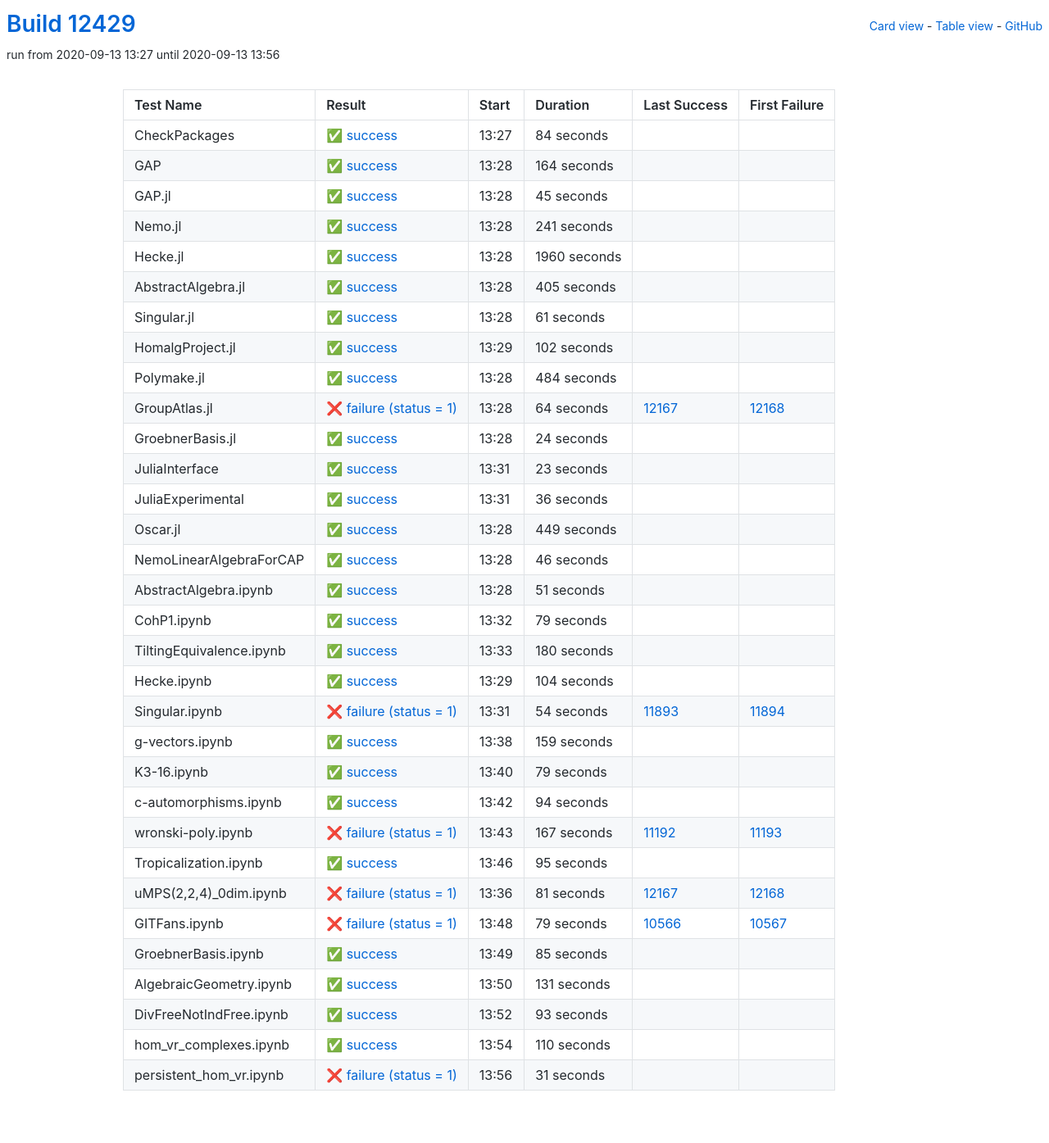
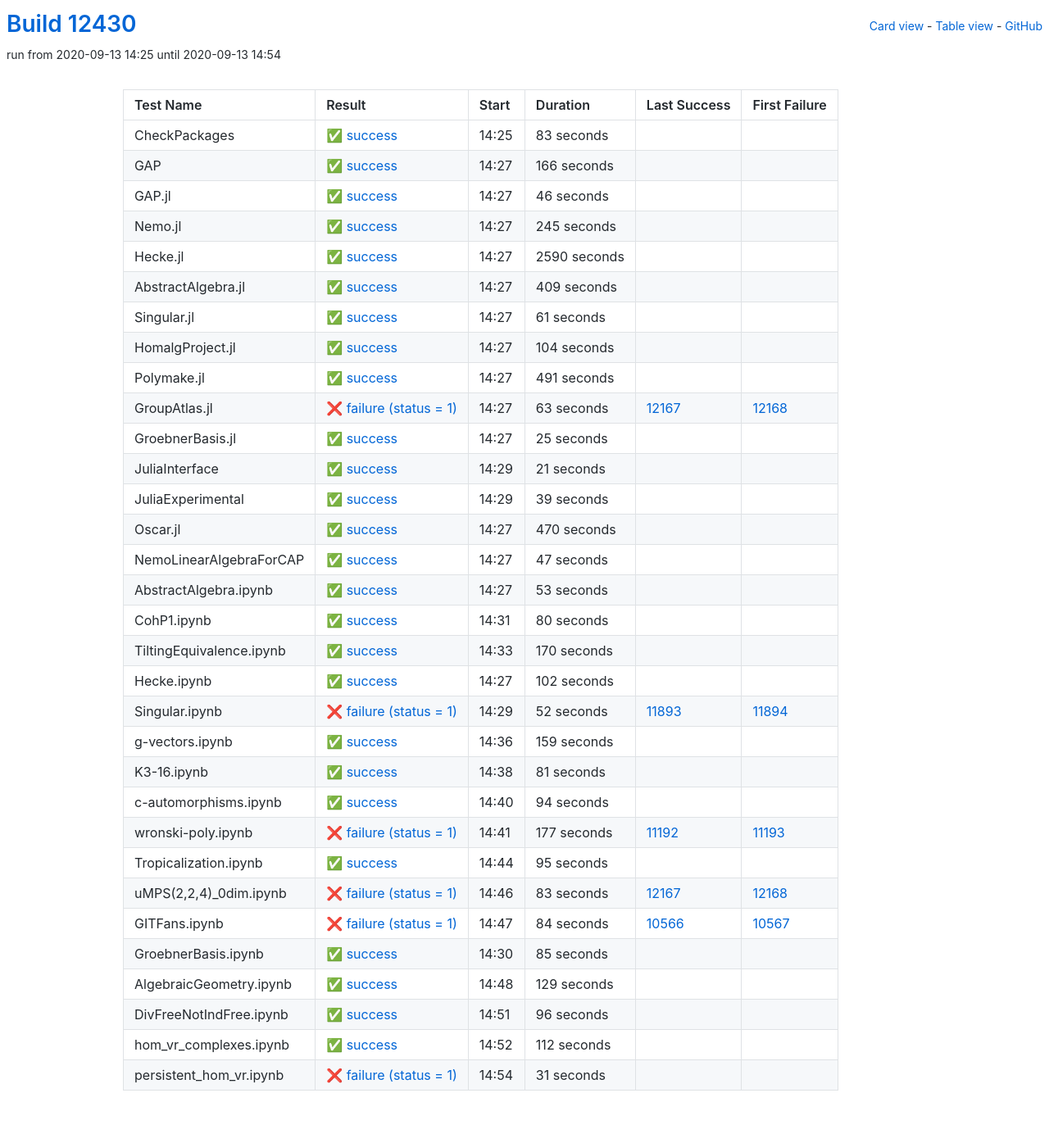
Before and after one commit to oscar-system/oscar-ci-status, a Jekyll site: the page built from table.html, in a window 1280 px wide. Shown: the whole page at 82% size. Built offline with Jekyll 4.4.1, drawn with Linux system fonts in a browser that asks for light colours.

Commit message:
Build #12430

```diff
--- a/_data/ci.yml
+++ b/_data/ci.yml
@@ -1,6 +1,6 @@
 ---
-build: 12429
-build_url: https://oscarci.mathematik.uni-kl.de/job/oscar/12429/
+build: 12430
+build_url: https://oscarci.mathematik.uni-kl.de/job/oscar/12430/
 job: oscar
 organization: oscar-system
 repo: oscar-ci-status
@@ -8,80 +8,80 @@
 tests:
 - name: CheckPackages
   id: checkpackages
-  log: https://oscarci.mathematik.uni-kl.de/job/oscar/12429/artifact/logs/build-12429/CheckPackages.log
-  start: 2020-09-13 13:27
+  log: https://oscarci.mathematik.uni-kl.de/job/oscar/12430/artifact/logs/build-12430/CheckPackages.log
+  start: 2020-09-13 14:25
   success: true
   exitcode: 0
   status: success
-  duration: 84
+  duration: 83
   last_success: false
   last_success_url:
   first_failure: false
   first_failure_url:
 - name: GAP
   id: gap
-  log: https://oscarci.mathematik.uni-kl.de/job/oscar/12429/artifact/logs/build-12429/GAP.log
-  start: 2020-09-13 13:28
+  log: https://oscarci.mathematik.uni-kl.de/job/oscar/12430/artifact/logs/build-12430/GAP.log
+  start: 2020-09-13 14:27
   success: true
   exitcode: 0
   status: success
-  duration: 164
+  duration: 166
   last_success: false
   last_success_url:
   first_failure: false
   first_failure_url:
 - name: GAP.jl
   id: gap-jl
-  log: https://oscarci.mathematik.uni-kl.de/job/oscar/12429/artifact/logs/build-12429/GAP.jl.log
-  start: 2020-09-13 13:28
+  log: https://oscarci.mathematik.uni-kl.de/job/oscar/12430/artifact/logs/build-12430/GAP.jl.log
+  start: 2020-09-13 14:27
   success: true
   exitcode: 0
   status: success
-  duration: 45
+  duration: 46
   last_success: false
   last_success_url:
   first_failure: false
   first_failure_url:
 - name: Nemo.jl
   id: nemo-jl
-  log: https://oscarci.mathematik.uni-kl.de/job/oscar/12429/artifact/logs/build-12429/Nemo.jl.log
-  start: 2020-09-13 13:28
+  log: https://oscarci.mathematik.uni-kl.de/job/oscar/12430/artifact/logs/build-12430/Nemo.jl.log
+  start: 2020-09-13 14:27
   success: true
   exitcode: 0
   status: success
-  duration: 241
+  duration: 245
   last_success: false
   last_success_url:
   first_failure: false
   first_failure_url:
 - name: Hecke.jl
   id: hecke-jl
-  log: https://oscarci.mathematik.uni-kl.de/job/oscar/12429/artifact/logs/build-12429/Hecke.jl.log
-  start: 2020-09-13 13:28
+  log: https://oscarci.mathematik.uni-kl.de/job/oscar/12430/artifact/logs/build-12430/Hecke.jl.log
+  start: 2020-09-13 14:27
   success: true
   exitcode: 0
   status: success
-  duration: 1960
+  duration: 2590
   last_success: false
   last_success_url:
   first_failure: false
   first_failure_url:
 - name: AbstractAlgebra.jl
   id: abstractalgebra-jl
-  log: https://oscarci.mathematik.uni-kl.de/job/oscar/12429/artifact/logs/build-12429/AbstractAlgebra.jl.log
-  start: 2020-09-13 13:28
+  log: https://oscarci.mathematik.uni-kl.de/job/oscar/12430/artifact/logs/build-12430/AbstractAlgebra.jl.log
+  start: 2020-09-13 14:27
   success: true
   exitcode: 0
   status: success
-  duration: 405
+  duration: 409
   last_success: false
   last_success_url:
   first_failure: false
   first_failure_url:
 - name: Singular.jl
   id: singular-jl
-  log: https://oscarci.mathematik.uni-kl.de/job/oscar/12429/artifact/logs/build-12429/Singular.jl.log
-  start: 2020-09-13 13:28
+  log: https://oscarci.mathematik.uni-kl.de/job/oscar/12430/artifact/logs/build-12430/Singular.jl.log
+  start: 2020-09-13 14:27
   success: true
   exitcode: 0
   status: success
@@ -92,8 +92,140 @@
   first_failure_url:
 - name: HomalgProject.jl
   id: homalgproject-jl
-  log: https://oscarci.mathematik.uni-kl.de/job/oscar/12429/artifact/logs/build-12429/HomalgProject.jl.log
-  start: 2020-09-13 13:29
+  log: https://oscarci.mathematik.uni-kl.de/job/oscar/12430/artifact/logs/build-12430/HomalgProject.jl.log
+  start: 2020-09-13 14:27
+  success: true
+  exitcode: 0
+  status: success
+  duration: 104
+  last_success: false
+  last_success_url:
+  first_failure: false
+  first_failure_url:
+- name: Polymake.jl
+  id: polymake-jl
+  log: https://oscarci.mathematik.uni-kl.de/job/oscar/12430/artifact/logs/build-12430/Polymake.jl.log
+  start: 2020-09-13 14:27
+  success: true
+  exitcode: 0
+  status: success
+  duration: 491
+  last_success: false
+  last_success_url:
+  first_failure: false
+  first_failure_url:
+- name: GroupAtlas.jl
+  id: groupatlas-jl
+  log: https://oscarci.mathematik.uni-kl.de/job/oscar/12430/artifact/logs/build-12430/GroupAtlas.jl.log
+  start: 2020-09-13 14:27
+  success: false
+  exitcode: 1
+  status: failure
+  duration: 63
+  last_success: 12167
+  last_success_url: https://oscarci.mathematik.uni-kl.de/job/oscar/12167/
+  first_failure: 12168
+  first_failure_url: https://oscarci.mathematik.uni-kl.de/job/oscar/12168/
+- name: GroebnerBasis.jl
+  id: groebnerbasis-jl
+  log: https://oscarci.mathematik.uni-kl.de/job/oscar/12430/artifact/logs/build-12430/GroebnerBasis.jl.log
+  start: 2020-09-13 14:27
+  success: true
+  exitcode: 0
+  status: success
+  duration: 25
+  last_success: false
+  last_success_url:
+  first_failure: false
+  first_failure_url:
+- name: JuliaInterface
+  id: juliainterface
+  log: https://oscarci.mathematik.uni-kl.de/job/oscar/12430/artifact/logs/build-12430/JuliaInterface.log
+  start: 2020-09-13 14:29
+  success: true
+  exitcode: 0
+  status: success
+  duration: 21
+  last_success: false
+  last_success_url:
+  first_failure: false
+  first_failure_url:
+- name: JuliaExperimental
+  id: juliaexperimental
+  log: https://oscarci.mathematik.uni-kl.de/job/oscar/12430/artifact/logs/build-12430/JuliaExperimental.log
+  start: 2020-09-13 14:29
+  success: true
+  exitcode: 0
+  status: success
+  duration: 39
+  last_success: false
+  last_success_url:
+  first_failure: false
+  first_failure_url:
+- name: Oscar.jl
+  id: oscar-jl
+  log: https://oscarci.mathematik.uni-kl.de/job/oscar/12430/artifact/logs/build-12430/Oscar.jl.log
+  start: 2020-09-13 14:27
+  success: true
+  exitcode: 0
+  status: success
+  duration: 470
+  last_success: false
+  last_success_url:
+  first_failure: false
+  first_failure_url:
+- name: NemoLinearAlgebraForCAP
+  id: nemolinearalgebraforcap
+  log: https://oscarci.mathematik.uni-kl.de/job/oscar/12430/artifact/logs/build-12430/NemoLinearAlgebraForCAP.log
+  start: 2020-09-13 14:27
+  success: true
+  exitcode: 0
+  status: success
+  duration: 47
+  last_success: false
+  last_success_url:
+  first_failure: false
+  first_failure_url:
+- name: AbstractAlgebra.ipynb
+  id: abstractalgebra-ipynb
+  log: https://oscarci.mathematik.uni-kl.de/job/oscar/12430/artifact/logs/build-12430/AbstractAlgebra.ipynb.log
+  start: 2020-09-13 14:27
+  success: true
+  exitcode: 0
+  status: success
+  duration: 53
+  last_success: false
+  last_success_url:
+  first_failure: false
+  first_failure_url:
+- name: CohP1.ipynb
+  id: cohp1-ipynb
+  log: https://oscarci.mathematik.uni-kl.de/job/oscar/12430/artifact/logs/build-12430/CohP1.ipynb.log
+  start: 2020-09-13 14:31
+  success: true
+  exitcode: 0
+  status: success
+  duration: 80
+  last_success: false
+  last_success_url:
+  first_failure: false
+  first_failure_url:
+- name: TiltingEquivalence.ipynb
+  id: tiltingequivalence-ipynb
+  log: https://oscarci.mathematik.uni-kl.de/job/oscar/12430/artifact/logs/build-12430/TiltingEquivalence.ipynb.log
+  start: 2020-09-13 14:33
+  success: true
+  exitcode: 0
+  status: success
+  duration: 170
+  last_success: false
+  last_success_url:
+  first_failure: false
+  first_failure_url:
+- name: Hecke.ipynb
+  id: hecke-ipynb
+  log: https://oscarci.mathematik.uni-kl.de/job/oscar/12430/artifact/logs/build-12430/Hecke.ipynb.log
+  start: 2020-09-13 14:27
   success: true
   exitcode: 0
   status: success
@@ -102,154 +234,22 @@
   last_success_url:
   first_failure: false
   first_failure_url:
-- name: Polymake.jl
-  id: polymake-jl
-  log: https://oscarci.mathematik.uni-kl.de/job/oscar/12429/artifact/logs/build-12429/Polymake.jl.log
-  start: 2020-09-13 13:28
-  success: true
-  exitcode: 0
-  status: success
-  duration: 484
-  last_success: false
-  last_success_url:
-  first_failure: false
-  first_failure_url:
-- name: GroupAtlas.jl
-  id: groupatlas-jl
-  log: https://oscarci.mathematik.uni-kl.de/job/oscar/12429/artifact/logs/build-12429/GroupAtlas.jl.log
-  start: 2020-09-13 13:28
+- name: Singular.ipynb
+  id: singular-ipynb
+  log: https://oscarci.mathematik.uni-kl.de/job/oscar/12430/artifact/logs/build-12430/Singular.ipynb.log
+  start: 2020-09-13 14:29
   success: false
   exitcode: 1
   status: failure
-  duration: 64
-  last_success: 12167
-  last_success_url: https://oscarci.mathematik.uni-kl.de/job/oscar/12167/
-  first_failure: 12168
-  first_failure_url: https://oscarci.mathematik.uni-kl.de/job/oscar/12168/
-- name: GroebnerBasis.jl
-  id: groebnerbasis-jl
-  log: https://oscarci.mathematik.uni-kl.de/job/oscar/12429/artifact/logs/build-12429/GroebnerBasis.jl.log
-  start: 2020-09-13 13:28
-  success: true
-  exitcode: 0
-  status: success
-  duration: 24
-  last_success: false
-  last_success_url:
-  first_failure: false
-  first_failure_url:
-- name: JuliaInterface
-  id: juliainterface
-  log: https://oscarci.mathematik.uni-kl.de/job/oscar/12429/artifact/logs/build-12429/JuliaInterface.log
-  start: 2020-09-13 13:31
-  success: true
-  exitcode: 0
-  status: success
-  duration: 23
-  last_success: false
-  last_success_url:
-  first_failure: false
-  first_failure_url:
-- name: JuliaExperimental
-  id: juliaexperimental
-  log: https://oscarci.mathematik.uni-kl.de/job/oscar/12429/artifact/logs/build-12429/JuliaExperimental.log
-  start: 2020-09-13 13:31
-  success: true
-  exitcode: 0
-  status: success
-  duration: 36
-  last_success: false
-  last_success_url:
-  first_failure: false
-  first_failure_url:
-- name: Oscar.jl
-  id: oscar-jl
-  log: https://oscarci.mathematik.uni-kl.de/job/oscar/12429/artifact/logs/build-12429/Oscar.jl.log
-  start: 2020-09-13 13:28
-  success: true
-  exitcode: 0
-  status: success
-  duration: 449
-  last_success: false
-  last_success_url:
-  first_failure: false
-  first_failure_url:
-- name: NemoLinearAlgebraForCAP
-  id: nemolinearalgebraforcap
-  log: https://oscarci.mathematik.uni-kl.de/job/oscar/12429/artifact/logs/build-12429/NemoLinearAlgebraForCAP.log
-  start: 2020-09-13 13:28
-  success: true
-  exitcode: 0
-  status: success
-  duration: 46
-  last_success: false
-  last_success_url:
-  first_failure: false
-  first_failure_url:
-- name: AbstractAlgebra.ipynb
-  id: abstractalgebra-ipynb
-  log: https://oscarci.mathematik.uni-kl.de/job/oscar/12429/artifact/logs/build-12429/AbstractAlgebra.ipynb.log
-  start: 2020-09-13 13:28
-  success: true
-  exitcode: 0
-  status: success
-  duration: 51
-  last_success: false
-  last_success_url:
-  first_failure: false
-  first_failure_url:
-- name: CohP1.ipynb
-  id: cohp1-ipynb
-  log: https://oscarci.mathematik.uni-kl.de/job/oscar/12429/artifact/logs/build-12429/CohP1.ipynb.log
-  start: 2020-09-13 13:32
-  success: true
-  exitcode: 0
-  status: success
-  duration: 79
-  last_success: false
-  last_success_url:
-  first_failure: false
-  first_failure_url:
-- name: TiltingEquivalence.ipynb
-  id: tiltingequivalence-ipynb
-  log: https://oscarci.mathematik.uni-kl.de/job/oscar/12429/artifact/logs/build-12429/TiltingEquivalence.ipynb.log
-  start: 2020-09-13 13:33
-  success: true
-  exitcode: 0
-  status: success
-  duration: 180
-  last_success: false
-  last_success_url:
-  first_failure: false
-  first_failure_url:
-- name: Hecke.ipynb
-  id: hecke-ipynb
-  log: https://oscarci.mathematik.uni-kl.de/job/oscar/12429/artifact/logs/build-12429/Hecke.ipynb.log
-  start: 2020-09-13 13:29
-  success: true
-  exitcode: 0
-  status: success
-  duration: 104
-  last_success: false
-  last_success_url:
-  first_failure: false
-  first_failure_url:
-- name: Singular.ipynb
-  id: singular-ipynb
-  log: https://oscarci.mathematik.uni-kl.de/job/oscar/12429/artifact/logs/build-12429/Singular.ipynb.log
-  start: 2020-09-13 13:31
-  success: false
-  exitcode: 1
-  status: failure
-  duration: 54
+  duration: 52
   last_success: 11893
   last_success_url: https://oscarci.mathematik.uni-kl.de/job/oscar/11893/
   first_failure: 11894
   first_failure_url: https://oscarci.mathematik.uni-kl.de/job/oscar/11894/
 - name: g-vectors.ipynb
   id: g-vectors-ipynb
-  log: https://oscarci.mathematik.uni-kl.de/job/oscar/12429/artifact/logs/build-12429/g-vectors.ipynb.log
-  start: 2020-09-13 13:38
+  log: https://oscarci.mathematik.uni-kl.de/job/oscar/12430/artifact/logs/build-12430/g-vectors.ipynb.log
+  start: 2020-09-13 14:36
   success: true
   exitcode: 0
   status: success
@@ -260,20 +260,20 @@
   first_failure_url:
 - name: K3-16.ipynb
   id: k3-16-ipynb
-  log: https://oscarci.mathematik.uni-kl.de/job/oscar/12429/artifact/logs/build-12429/K3-16.ipynb.log
-  start: 2020-09-13 13:40
+  log: https://oscarci.mathematik.uni-kl.de/job/oscar/12430/artifact/logs/build-12430/K3-16.ipynb.log
+  start: 2020-09-13 14:38
   success: true
   exitcode: 0
   status: success
-  duration: 79
+  duration: 81
   last_success: false
   last_success_url:
   first_failure: false
   first_failure_url:
 - name: c-automorphisms.ipynb
   id: c-automorphisms-ipynb
-  log: https://oscarci.mathematik.uni-kl.de/job/oscar/12429/artifact/logs/build-12429/c-automorphisms.ipynb.log
-  start: 2020-09-13 13:42
+  log: https://oscarci.mathematik.uni-kl.de/job/oscar/12430/artifact/logs/build-12430/c-automorphisms.ipynb.log
+  start: 2020-09-13 14:40
   success: true
   exitcode: 0
   status: success
@@ -284,20 +284,20 @@
   first_failure_url:
 - name: wronski-poly.ipynb
   id: wronski-poly-ipynb
-  log: https://oscarci.mathematik.uni-kl.de/job/oscar/12429/artifact/logs/build-12429/wronski-poly.ipynb.log
-  start: 2020-09-13 13:43
+  log: https://oscarci.mathematik.uni-kl.de/job/oscar/12430/artifact/logs/build-12430/wronski-poly.ipynb.log
+  start: 2020-09-13 14:41
   success: false
   exitcode: 1
   status: failure
-  duration: 167
+  duration: 177
   last_success: 11192
   last_success_url: https://oscarci.mathematik.uni-kl.de/job/oscar/11192/
   first_failure: 11193
   first_failure_url: https://oscarci.mathematik.uni-kl.de/job/oscar/11193/
 - name: Tropicalization.ipynb
   id: tropicalization-ipynb
-  log: https://oscarci.mathematik.uni-kl.de/job/oscar/12429/artifact/logs/build-12429/Tropicalization.ipynb.log
-  start: 2020-09-13 13:46
+  log: https://oscarci.mathematik.uni-kl.de/job/oscar/12430/artifact/logs/build-12430/Tropicalization.ipynb.log
+  start: 2020-09-13 14:44
   success: true
   exitcode: 0
   status: success
@@ -308,32 +308,32 @@
   first_failure_url:
 - name: uMPS(2,2,4)_0dim.ipynb
   id: umps-2-2-4-0dim-ipynb
-  log: https://oscarci.mathematik.uni-kl.de/job/oscar/12429/artifact/logs/build-12429/uMPS-2-2-4-_0dim.ipynb.log
-  start: 2020-09-13 13:36
+  log: https://oscarci.mathematik.uni-kl.de/job/oscar/12430/artifact/logs/build-12430/uMPS-2-2-4-_0dim.ipynb.log
+  start: 2020-09-13 14:46
   success: false
   exitcode: 1
   status: failure
-  duration: 81
+  duration: 83
   last_success: 12167
   last_success_url: https://oscarci.mathematik.uni-kl.de/job/oscar/12167/
   first_failure: 12168
   first_failure_url: https://oscarci.mathematik.uni-kl.de/job/oscar/12168/
 - name: GITFans.ipynb
   id: gitfans-ipynb
-  log: https://oscarci.mathematik.uni-kl.de/job/oscar/12429/artifact/logs/build-12429/GITFans.ipynb.log
-  start: 2020-09-13 13:48
+  log: https://oscarci.mathematik.uni-kl.de/job/oscar/12430/artifact/logs/build-12430/GITFans.ipynb.log
+  start: 2020-09-13 14:47
   success: false
   exitcode: 1
   status: failure
-  duration: 79
+  duration: 84
   last_success: 10566
   last_success_url: https://oscarci.mathematik.uni-kl.de/job/oscar/10566/
   first_failure: 10567
   first_failure_url: https://oscarci.mathematik.uni-kl.de/job/oscar/10567/
 - name: GroebnerBasis.ipynb
   id: groebnerbasis-ipynb
-  log: https://oscarci.mathematik.uni-kl.de/job/oscar/12429/artifact/logs/build-12429/GroebnerBasis.ipynb.log
-  start: 2020-09-13 13:49
+  log: https://oscarci.mathematik.uni-kl.de/job/oscar/12430/artifact/logs/build-12430/GroebnerBasis.ipynb.log
+  start: 2020-09-13 14:30
   success: true
   exitcode: 0
   status: success
@@ -344,44 +344,44 @@
   first_failure_url:
 - name: AlgebraicGeometry.ipynb
   id: algebraicgeometry-ipynb
-  log: https://oscarci.mathematik.uni-kl.de/job/oscar/12429/artifact/logs/build-12429/AlgebraicGeometry.ipynb.log
-  start: 2020-09-13 13:50
+  log: https://oscarci.mathematik.uni-kl.de/job/oscar/12430/artifact/logs/build-12430/AlgebraicGeometry.ipynb.log
+  start: 2020-09-13 14:48
   success: true
   exitcode: 0
   status: success
-  duration: 131
+  duration: 129
   last_success: false
   last_success_url:
   first_failure: false
   first_failure_url:
 - name: DivFreeNotIndFree.ipynb
   id: divfreenotindfree-ipynb
-  log: https://oscarci.mathematik.uni-kl.de/job/oscar/12429/artifact/logs/build-12429/DivFreeNotIndFree.ipynb.log
-  start: 2020-09-13 13:52
+  log: https://oscarci.mathematik.uni-kl.de/job/oscar/12430/artifact/logs/build-12430/DivFreeNotIndFree.ipynb.log
+  start: 2020-09-13 14:51
   success: true
   exitcode: 0
   status: success
-  duration: 93
+  duration: 96
   last_success: false
   last_success_url:
   first_failure: false
   first_failure_url:
 - name: hom_vr_complexes.ipynb
   id: hom-vr-complexes-ipynb
-  log: https://oscarci.mathematik.uni-kl.de/job/oscar/12429/artifact/logs/build-12429/hom_vr_complexes.ipynb.log
-  start: 2020-09-13 13:54
+  log: https://oscarci.mathematik.uni-kl.de/job/oscar/12430/artifact/logs/build-12430/hom_vr_complexes.ipynb.log
+  start: 2020-09-13 14:52
   success: true
   exitcode: 0
   status: success
-  duration: 110
+  duration: 112
   last_success: false
   last_success_url:
   first_failure: false
   first_failure_url:
 - name: persistent_hom_vr.ipynb
   id: persistent-hom-vr-ipynb
-  log: https://oscarci.mathematik.uni-kl.de/job/oscar/12429/artifact/logs/build-12429/persistent_hom_vr.ipynb.log
-  start: 2020-09-13 13:56
+  log: https://oscarci.mathematik.uni-kl.de/job/oscar/12430/artifact/logs/build-12430/persistent_hom_vr.ipynb.log
+  start: 2020-09-13 14:54
   success: false
   exitcode: 1
   status: failure
```
Also changed, not shown: README.md.
